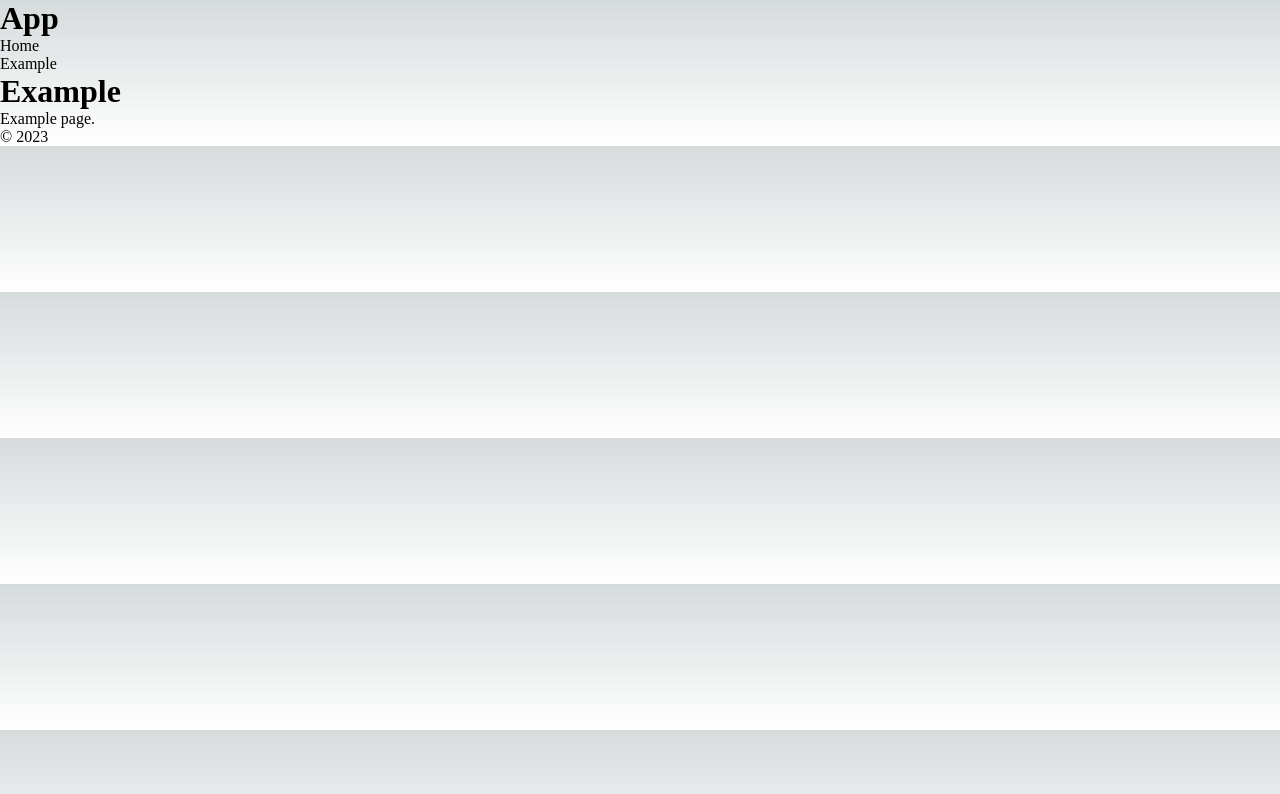
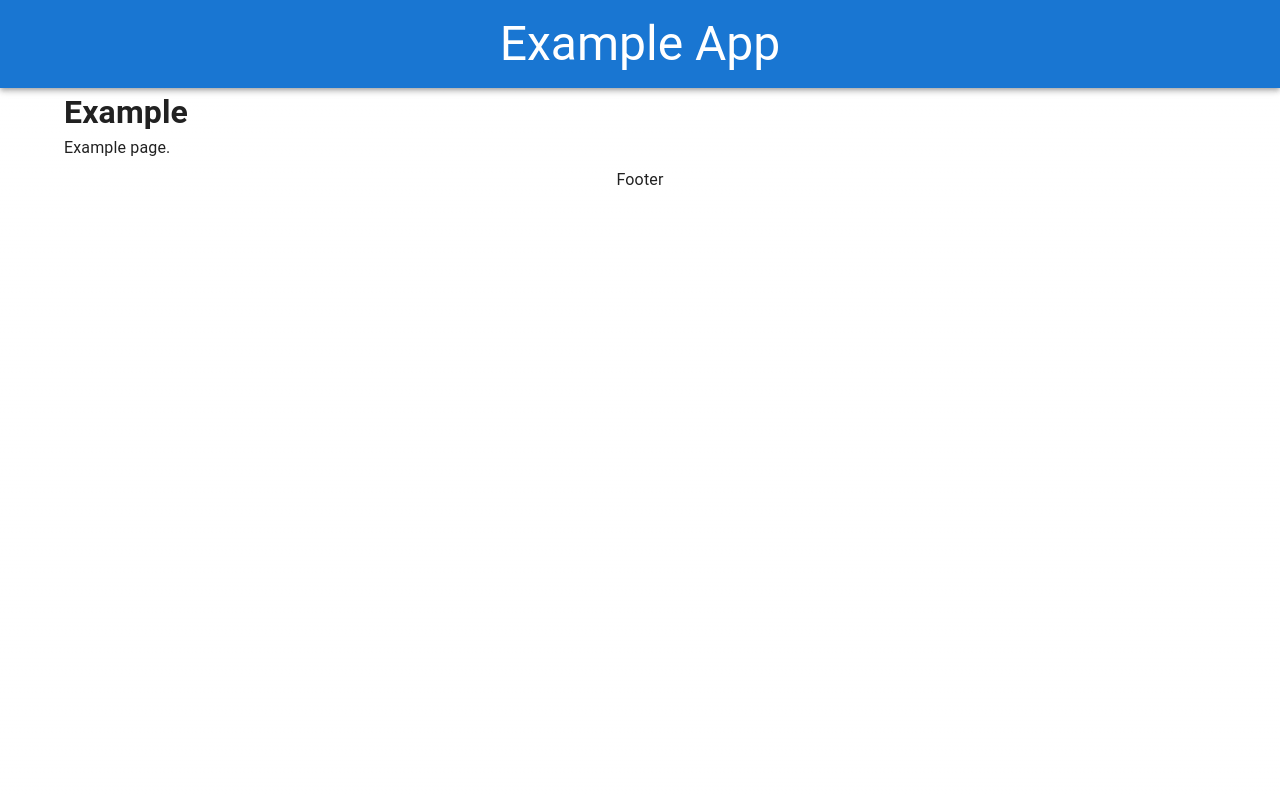
Before and after one commit to JamesonG-UAlberta/EXSM-3946-LEC-SP1-Demo, a Next.js app in the folder src/frontend/: page /subdirectory/example in a window 1280 px wide. Shown: the top 794 px of the page. Built offline with nearby package versions, Linux system fonts and the light colour scheme.

Commit message:
MUI setup;

```diff
--- a/package.json
+++ /dev/null
@@ -1,6 +0,0 @@
-{
-  "dependencies": {
-    "@emotion/react": "^11.11.0",
-    "@mui/icons-material": "^5.11.16"
-  }
-}
--- a/src/frontend/next.config.js
+++ b/src/frontend/next.config.js
@@ -1,6 +1,9 @@
 /** @type {import('next').NextConfig} */
 const nextConfig = {
   reactStrictMode: true,
+  experimental: {
+    forceSwcTransforms: true,
+  },
 }
 
 module.exports = nextConfig
--- a/src/frontend/package.json
+++ b/src/frontend/package.json
@@ -9,6 +9,9 @@
     "lint": "next lint"
   },
   "dependencies": {
+    "@emotion/react": "^11.11.0",
+    "@emotion/styled": "^11.11.0",
+    "@mui/icons-material": "^5.11.16",
     "@mui/material": "^5.13.3",
     "eslint": "8.41.0",
     "eslint-config-next": "13.4.4",
--- a/src/frontend/pages/_app.js
+++ b/src/frontend/pages/_app.js
@@ -1,19 +1,21 @@
 import '@/styles/globals.css'
+import { createTheme, CssBaseline, ThemeProvider, AppBar, Typography, Box, Container } from '@mui/material'
 
 export default function App({ Component, pageProps }) {
   return <>
-    <h1>App</h1>
-    <nav>
-      <ul>
-        <li><a href="/">Home</a></li>
-        <li><a href="/subdirectory/example">Example</a></li>
-      </ul>
-    </nav>
-    <main>
-    <Component {...pageProps} />
-    </main>
-    <footer>
-      &copy; 2023
-    </footer>
+    <ThemeProvider theme={createTheme()}>
+      <CssBaseline />
+      <Box>
+        <AppBar position="static">
+          <Typography variant="h3" align="center" component="h1" sx={{paddingY: "1rem"}}>Example App</Typography>
+        </AppBar>
+      </Box>
+      <Container>
+        <Component {...pageProps} />
+      </Container>
+      <Box>
+        <Typography variant="body1" align="center" component="p" sx={{paddingY: "0.5rem"}}>Footer</Typography>
+      </Box>
+    </ThemeProvider>
   </>
 }
```
Also changed, not shown: 1 other file (tests, documents, lock files or other folders).
